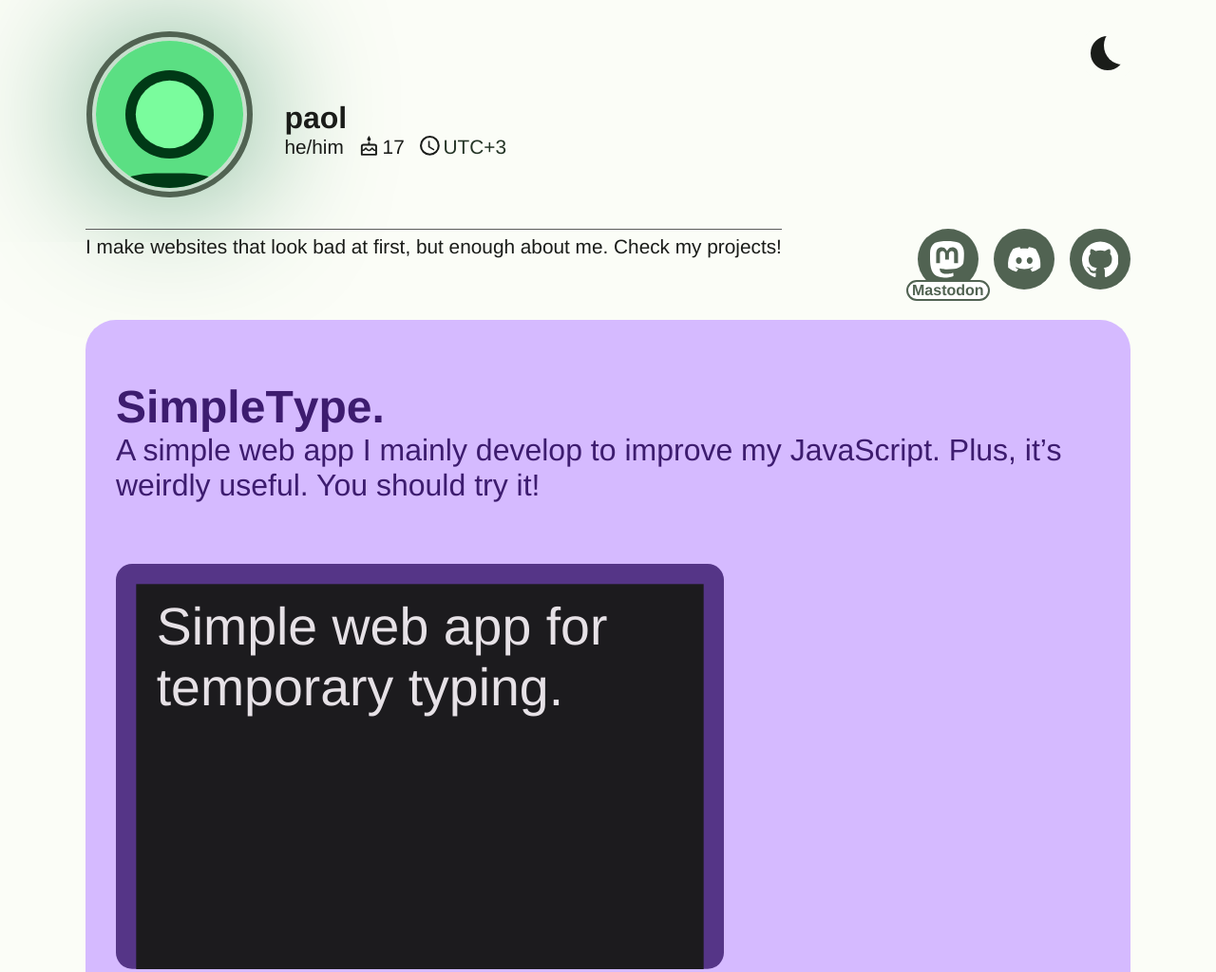
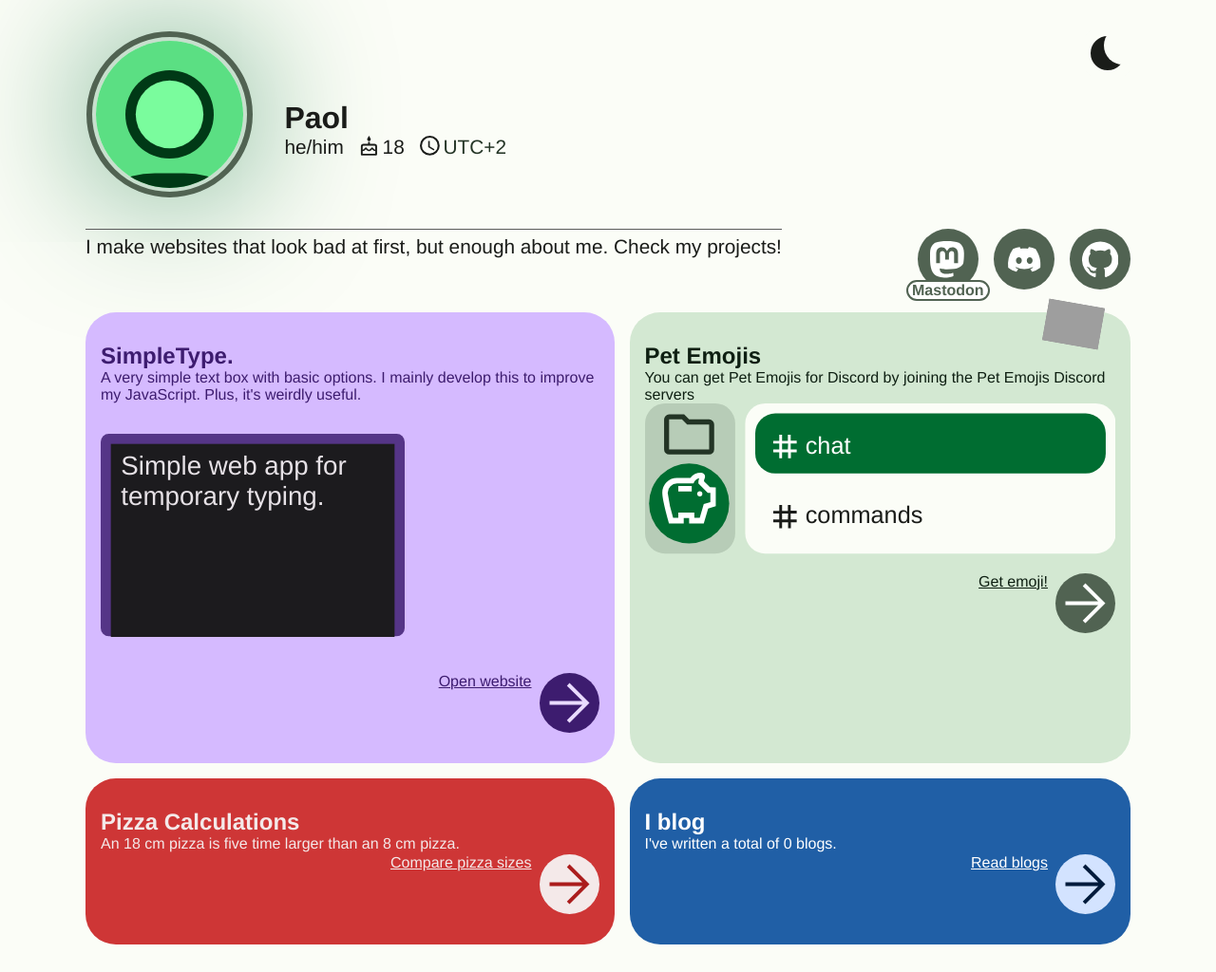
Before and after one commit to Paol-M/home, a plain HTML site: page index.html in a window 1280 px wide. Shown: the top 1024 px of the page at 95% size. Drawn offline with Linux system fonts and the light colour scheme; grey boxes are pictures that could not be loaded.

Commit message:
I added "Pizza Calculations"

```diff
--- a/index.html
+++ b/index.html
@@ -8,7 +8,7 @@
     <link rel="stylesheet" type="text/css" href="print.css" media="print">
     <meta name="theme-color" content="#7afc9d" />
     <link rel="icon" type="image/x-icon" href="paol.svg" />
-    <title>paol</title>
+    <title>Paol</title>
     <meta name="title" content="paol — Main page" />
     <meta name="description" content="paol info link to all social media platforms…" />
     <meta name="keywords" content="Discord, emoji, paol#7272" />
@@ -19,11 +19,11 @@
   <div id="page">
 
   <body>
-    <!-- aside>h2+p -->
+    <!-- asid>h2+p -->
     <section id="main">
-      <img src="/paol.svg" alt="paol's profile picture, shapes that roughly resemble a body." />
+      <img src="/paol.svg" alt="Paol's profile picture, shapes that roughly resemble a body." />
       <div class="info">
-        <h1>paol</h1>
+        <h1>Paol</h1>
         <div>
           <div><p>he/him</p></div>
           <div>
@@ -31,7 +31,7 @@
                 <title>Age</title>
                 <path d="M9 6a2 2 0 0 0 1.7-3L9 0 7.3 3c-.2.3-.3.6-.3 1 0 1.1.9 2 2 2Zm6 3h-5V7H8v2H3a3 3 0 0 0-3 3v9c0 .6.5 1 1 1h16c.6 0 1-.5 1-1v-9a3 3 0 0 0-3-3Zm1 11H2v-3c.9 0 1.8-.4 2.4-1l1-1 1.2 1a3.5 3.5 0 0 0 4.9 0l1-1 1.1 1c.6.6 1.5 1 2.4 1zm0-4.5a2 2 0 0 1-1.4-.6l-2-2.1-2.2 2.1a2 2 0 0 1-2.8 0l-2.1-2.1-2.2 2.1a2 2 0 0 1-1.3.6V12c0-.6.5-1 1-1h12c.6 0 1 .5 1 1z" />
               </svg>
-              <p>17</p>
+              <p>18</p>
           </div>
 
           <div>
@@ -41,7 +41,7 @@
                   <path fill="var(--on-background)" d="M2.5 1.3h-.4v1.6l1.4.8.2-.3-1.2-.7z" />
                 </svg>
                 <a title="show time in that time zone" target="_blank" rel="noopener" href="https://duck.com/?q=time+in+Lebanon&ia=time">
-                  <p>UTC+3</p>
+                  <p>UTC+2</p>
                 </a>
               </a>
           </div>
@@ -66,7 +66,7 @@
             <path fill="var(--secondary)" d="M178 80v61h-25V82c0-13-5-19-15-19-12 0-18 8-18 22v33H96V85c0-14-6-22-17-22s-16 6-16 19v59H39V80c0-12 3-22 9-30 7-7 16-11 26-11 13 0 22 5 28 15l6 10 6-10c6-10 16-15 28-15 11 0 19 4 26 11 6 8 10 18 10 30"/>
           </svg>
         </a>
-        <a rel="me" class="Discord" title="Discord profile — paol#7272" href="https://discordapp.com/users/573589702368821259" target="_blank" rel="noopener">
+        <a rel="me" class="Discord" title="Discord profile — @paoll" href="https://discordapp.com/users/573589702368821259" target="_blank" rel="noopener">
           <svg xmlns="http://www.w3.org/2000/svg" viewBox="0 0 100 100">
             <path d="M80.9 21.7A73.5 73.5 0 0 0 62.7 16a.3.3 0 0 0-.2.2 51.2 51.2 0 0 0-2.3 4.6c-6.9-1-13.7-1-20.4 0a47 47 0 0 0-2.3-4.6.3.3 0 0 0-.3-.2 73.3 73.3 0 0 0-18.1 5.7.3.3 0 0 0-.1 0A75.2 75.2 0 0 0 5.8 72.6a.3.3 0 0 0 .1.2c7.7 5.6 15 9 22.3 11.3a.3.3 0 0 0 .3-.2 52.8 52.8 0 0 0 4.5-7.4.3.3 0 0 0-.1-.3 48.7 48.7 0 0 1-7-3.4.3.3 0 0 1 0-.4l1.4-1.1a.3.3 0 0 1 .3 0 52.7 52.7 0 0 0 44.8 0 .3.3 0 0 1 .3 0l1.3 1a.3.3 0 0 1 0 .5 45.7 45.7 0 0 1-7 3.3.3.3 0 0 0 0 .4 59.3 59.3 0 0 0 4.5 7.4.3.3 0 0 0 .3.1A73.7 73.7 0 0 0 94 72.7a.3.3 0 0 0 0-.2c2-19.2-3-36-13.1-50.7a.2.2 0 0 0-.1-.1zM35.2 62.4c-4.4 0-8-4-8-9s3.6-9 8-9c4.5 0 8.1 4 8 9 0 5-3.5 9-8 9zm29.6 0c-4.4 0-8-4-8-9s3.6-9 8-9c4.5 0 8.1 4 8 9 0 5-3.5 9-8 9z" />
           </svg>
@@ -82,9 +82,10 @@
       </div>
     </section>
 
+    <div id="trivia">
     <section id="ST">
-      <h2><mark class="S">S</mark><span class="imple">imple</span><span class="T">T</span><span class="ype">ype</span><span class="dot">.</span></h2>
-      <p>A simple web app I mainly develop to improve my JavaScript. Plus, it’s weirdly useful. You should try it!</p>
+      <h2>SimpleType.</h2>
+      <p>A very simple text box with basic options. I mainly develop this to improve my JavaScript. Plus, it's weirdly useful.</p>
       <div>
         <svg viewBox="0 0 15 10">
           <rect width="15" height="10" rx="0.4" fill="#553587" />
@@ -106,7 +107,7 @@
 
     <section id="🐷">
       <h2>Pet Emojis</h2>
-      <p>You can get Pet Emojis for Discord by joining the Discord servers you get when you click on “Get Emoji!” below</p>
+      <p>You can get Pet Emojis for Discord by joining the Pet Emojis Discord servers</p>
       <img src="https://paol-m.github.io/pig/Pics/PigPigGo.svg" alt="Pig emoji with a bow tie" />
       <svg xmlns="http://www.w3.org/2000/svg" viewBox="0 0 235 75" class="🐷_SVG">
         <title>Discord but with theme as that of this website</title>
@@ -129,6 +130,24 @@
       </div>
     </section>
 
+    <section id="🍕">
+      <h2>Pizza Calculations</h2>
+      <p>An 18 cm pizza is five time larger than an 8 cm pizza.</p>
+      <a href="pizza" class="goTo">
+        <p>Compare pizza sizes</p>
+        <svg xmlns="http://www.w3.org/2000/svg" viewBox="0 0 48 48"><path d="m24 40-2.1-2.1 12.4-12.4H8v-3h26.3L21.9 10.2 24 8l16 16Z" /></svg>
+      </a>
+    </section>
+
+    <section id="blog">
+      <h2>I blog</h2>
+      <p>I've written a total of 0 blogs.</p>
+      <a href="https://paol-m.github.io/blog" class="goTo">
+        <p>Read blogs</p>
+        <svg xmlns="http://www.w3.org/2000/svg" viewBox="0 0 48 48"><path d="m24 40-2.1-2.1 12.4-12.4H8v-3h26.3L21.9 10.2 24 8l16 16Z" /></svg>
+      </a>
+    </section>
+  </div>
     <footer>
       <div class="links">
         <a rel="me" class="Mastodon" href="https://toot.io/@paol" title="Mastodon profile — @paol@toot.io" target="_blank" rel="noopener">
--- a/style.scss
+++ b/style.scss
@@ -40,10 +40,10 @@ $lightBackground: #fbfdf7;
     --on-secondary-container-2: #b7ccb7;
     --secondary: #b7ccb7;
     --on-secondary: #233425;
-    // --tertiary: #a4c8ff;
-    // --on-tertiary: #003061;
-    // --tertiary-container: #004789;
-    // --on-tertiary-container: #d3e3ff;
+    --tertiary: #a4c8ff;
+    --on-tertiary: #003061;
+    --tertiary-container: #004789;
+    --on-tertiary-container: #d3e3ff;
   }
 }
 
@@ -75,10 +75,10 @@ $lightBackground: #fbfdf7;
     --on-secondary-container-2: #233425;
     --secondary: #516352;
     --on-secondary: #fff;
-    // --tertiary: #205fa6;
-    // --on-tertiary: #fff;
-    // --tertiary-container: #d3e3ff;
-    // --on-tertiary-container: #001b3c;
+    --tertiary: #205fa6;
+    --on-tertiary: #fff;
+    --tertiary-container: #d3e3ff;
+    --on-tertiary-container: #001b3c;
   }
 
   #theme:checked~#page .themeToggle {
@@ -110,10 +110,10 @@ $lightBackground: #fbfdf7;
     --on-secondary-container-2: #b7ccb7;
     --secondary: #b7ccb7;
     --on-secondary: #233425;
-    // --tertiary: #a4c8ff;
-    // --on-tertiary: #003061;
-    // --tertiary-container: #004789;
-    // --on-tertiary-container: #d3e3ff;
+    --tertiary: #a4c8ff;
+    --on-tertiary: #003061;
+    --tertiary-container: #004789;
+    --on-tertiary-container: #d3e3ff;
   }
 }
 
@@ -185,10 +185,6 @@ a {
   color: inherit;
 }
 
-abbr {
-  text-decoration: none;
-}
-
 ::selection {
   color: var(--on-primary);
   background-color: var(--primary);
@@ -253,14 +249,19 @@ body {
 }
 
 // aside {
-//   border-radius: $borderRadius;
-//   margin-top: 2.5%;
 //   width: 90vw;
-//   max-width: 1100px;
-//   margin-inline: auto;
-//   padding: 2em;
-//   background-color: var(--secondary-container);
-//   color: var(--on-secondary-container);
+//   width: 100%;
+//   padding: 1em 1.5em;
+//   // background-color: var(--secondary-container);
+//   // color: var(--on-secondary-container);
+//   background-color: #fffb8d;
+//   color: #021a07;
+
+//   p,
+//   h2 {
+//     max-width: 1100px;
+//     margin-inline: auto;
+//   }
 // }
 
 .info p {
@@ -321,11 +322,6 @@ body {
     margin: 0.7em 2.7em 2.7em 0.7em;
     grid-area: 🟢;
     box-shadow: 0px 0px 161px -10px var(--primary);
-    transition: scale 150ms ease-in;
-
-    &:hover {
-      scale: 1.1;
-    }
   }
 
   .links {
@@ -454,23 +450,27 @@ body {
   font-weight: bold;
 }
 
-#ST,
-#🐷 {
+#trivia {
+  display: grid;
+  grid-template-areas:
+    "ST 🐷"
+    "🍕 blog";
+  grid-gap: 1rem;
+  margin-block-start: 1.5em;
+  @include marginInline();
+}
+
+#trivia>section {
   border-radius: $borderRadius;
   padding: 2em 1em;
-  margin-block-start: 1em;
-  @include marginInline();
-  font-size: 2em;
+  font-size: 1em;
   position: relative;
+  // width: 500px;
 }
 
 #ST {
-  overflow: hidden; // animation color splash
-
-  * {
-    position: relative;
-    z-index: 1;
-  }
+  background-color: #d5baff;
+  color: #3d1c6f;
 
   ::selection {
     color: #d5baff;
@@ -488,134 +488,37 @@ body {
   }
 }
 
-// ST. Animation start
+#🍕 {
+  grid-area: 🍕;
+  background-color: #ce3636;
+  color: #f4e9e9;
 
-
-#ST {
-  --animation: ST 1000ms 2000ms forwards;
-}
-
-#ST h2 {
-  --animation: ST 1000ms 2000ms forwards;
-  // transition: transform 2000ms;
-  // transform: scale(2) translateX(105%);
-  // overflow: hidden;
-  display: flex;
-  width: fit-content;
-}
-
-#ST .goTo p {
-  animation: var(--animation);
-}
-
-#ST h2>span {
-  transition: transform 0ms, opacity 200ms;
-  z-index: -4;
-}
-
-#ST p {
-  animation: var(--animation);
-}
-
-.S {
-  color: #3d1c6f;
-  background-color: #d5baff;
-  z-index: 100;
-  position: relative;
-
-  &::after {
-    content: "";
-    position: absolute;
-    background-color: #d5baff;
-    inset: 0;
-    animation: colorSplash 1000ms 2800ms forwards;
-    z-index: -1;
+  ::selection {
+    background-color: #f4e9e9;
+    color: #6f1818;
   }
 
-  &::before {
-    content: "";
-    position: absolute;
-    inset: 0;
-    left: -100%;
-    background-color: var(--background);
-    z-index: -2;
-    animation: hider 0ms 2800ms forwards;
+  svg {
+    fill: #ab1d1d;
+    background-color: #f4e9e9;
   }
 }
 
-@keyframes hider {
-  to {
-    scale: 0;
+#blog {
+  grid-area: blog;
+  background-color: var(--tertiary);
+  color: var(--on-tertiary);
+
+  ::selection {
+    background-color: var(--on-tertiary);
+    color: var(--tertiary);
+  }
+
+  svg {
+    fill: var(--on-tertiary-container);
+    background-color: var(--tertiary-container);
   }
 }
-
-@keyframes colorSplash {
-
-  1% {
-    z-index: -100;
-  }
-
-  50% {
-    transform: scale(40 2);
-    z-index: -100;
-  }
-
-  // translateX(clamp(0px, calc(38vw + 50%), 550px)) in case you want to center it first 🤷‍♂️
-  to {
-    transform: translateX(clamp(0px, calc(38vw + 50%), 550px)) scale(45);
-    z-index: -100;
-  }
-}
-
-.imple {
-  transform: translateX(-4.7ch);
-}
-
-.T {
-  transform: translateX(-125.4px);
-  z-index: 100;
-  animation: var(--animation);
-}
-
-.ype {
-  transform: translate(-9ch);
-}
-
-.imple,
-.ype {
-  opacity: 0;
-  z-index: 8;
-  animation: var(--animation);
-}
-
-.dot {
-  transform: translateX(-208.1px);
-  animation: var(--animation);
-}
-
-@keyframes ST {
-0% {
-  color: var(--on-background);
-}
-
-
-  90% {
-    transform: translateX(0);
-    opacity: 1;
-    z-index: 1;
-    color: currentColor;
-  }
-
-  100% {
-    transform: translateX(0);
-    opacity: 1;
-    z-index: 1;
-    color: #3d1c6f;
-
-  }
-}
-
-// ST. animation end
 
 .goTo {
   display: flex;
@@ -630,13 +533,12 @@ body {
   }
 
   svg {
-    fill: #d5baff;
+    fill: #e9dbff;
     background-color: #3d1c6f;
     border-radius: 50%;
     width: 63px;
     height: 63px;
-    // scale: 1.3;
-    transition: translate 100ms ease-in;
+    transition: translate 90ms ease-in;
   }
 
   &:hover svg {
@@ -667,6 +569,7 @@ body {
   }
 }
 
+
 footer .links {
   margin-block: 2em 5%;
 }
@@ -686,6 +589,14 @@ footer .links {
     }
   }
 
+  #trivia {
+    display: block;
+  }
+
+  #trivia>section:not(:first-child) {
+    margin-top: 1em;
+  }
+
   #🐷 {
     overflow: hidden;
 
@@ -695,7 +606,7 @@ footer .links {
   }
 
   .🐷_SVG {
-    min-width: 110vw;
+    min-width: 10vw;
   }
 
   .links {
```
Also changed, not shown: pizza/index.html (added, +152 -0 lines), print.css, style.css, 2 other files.
